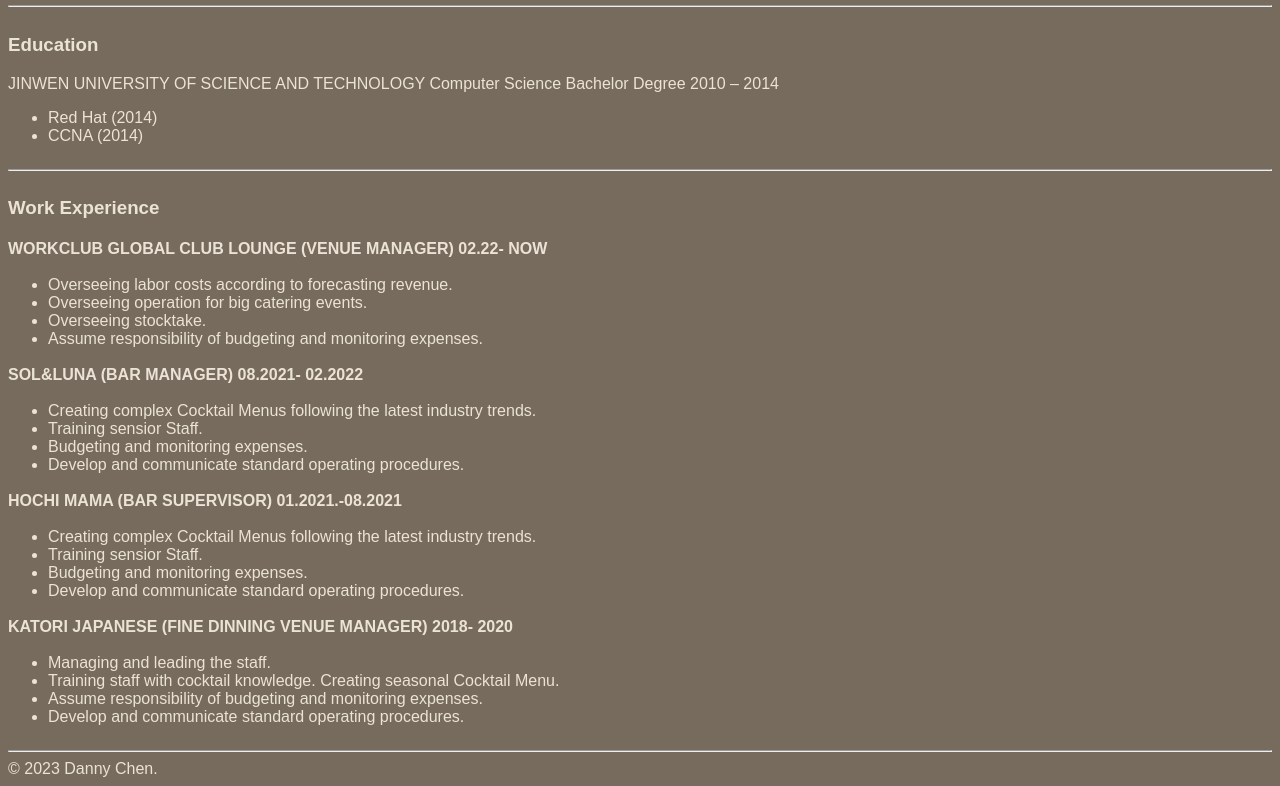
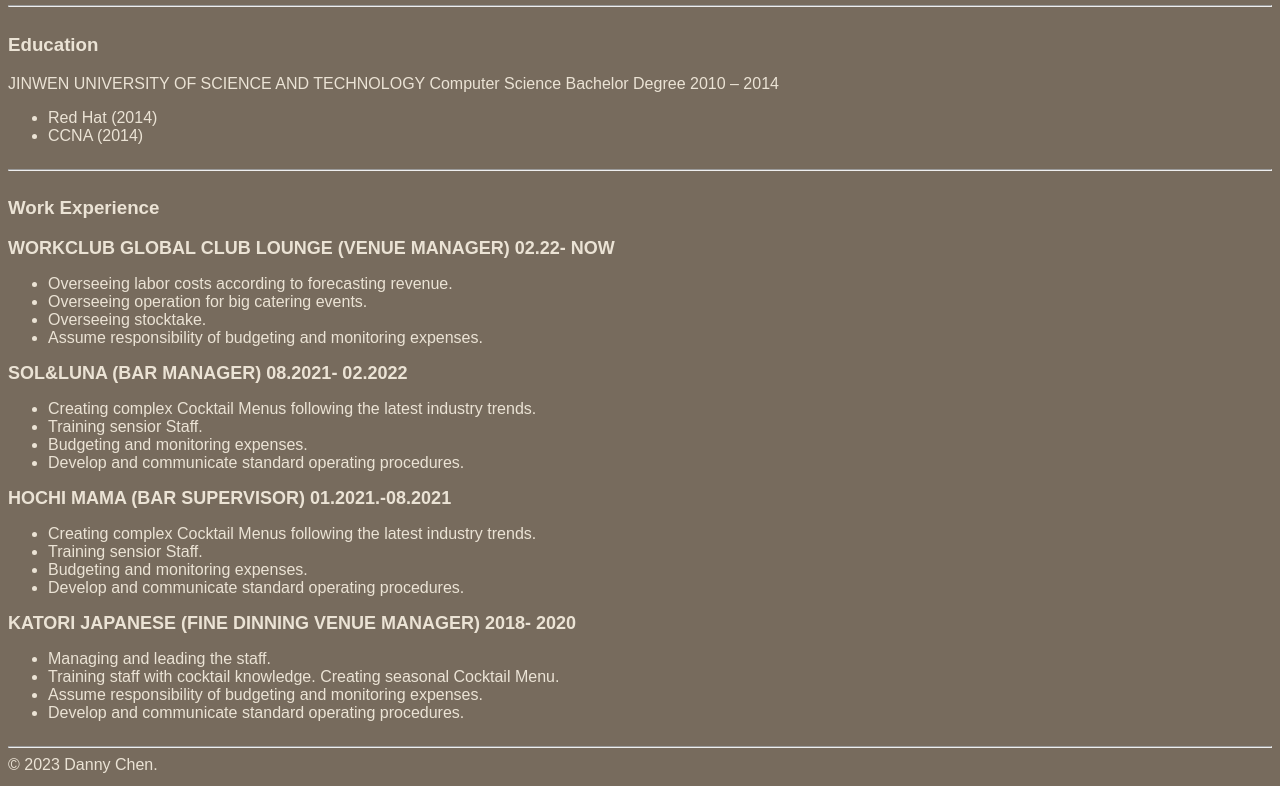
Before and after one commit to dcdanny945/CV.Html, a plain HTML site: page index.html in a window 1280 px wide. Shown: the part 516-1302 px from the top of the page. Drawn offline with Linux system fonts and the light colour scheme.

Commit message:
Css flexbox layout Update style.css

```diff
--- a/style.css
+++ b/style.css
@@ -7,7 +7,6 @@
 .photo{
     position: relative;
     display: inline-block;
-    margin-left: 1px;
 }
 .title{
     float: left;
@@ -29,10 +28,10 @@
     display: flex;
     flex-direction: column;
     width: 100%;
-    gap: 2px;
     height: auto;
 }
 .VENUES{
-    font-size:medium;
+    font-size:large;
     font-weight:bold;
+
 }
```
